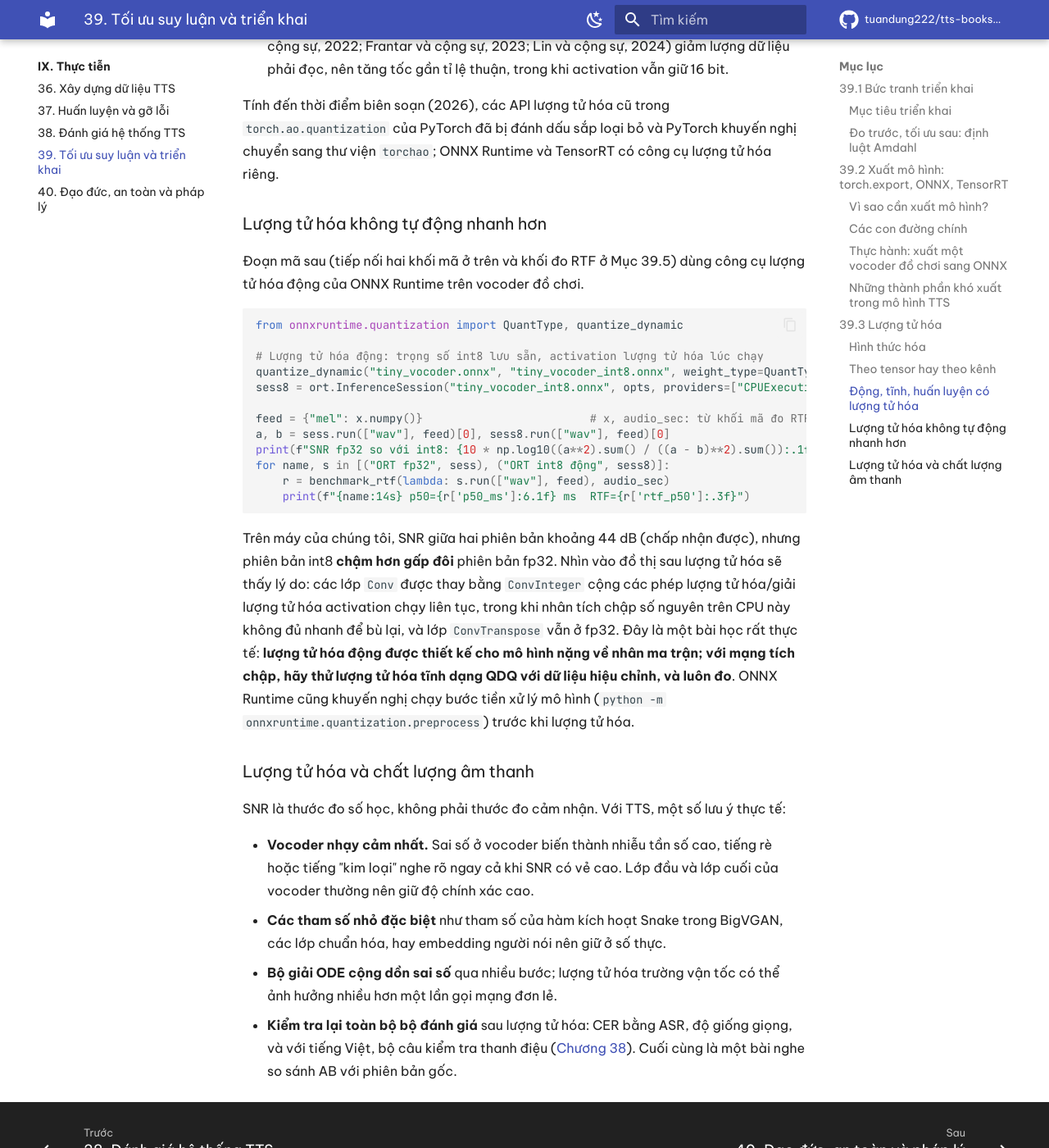
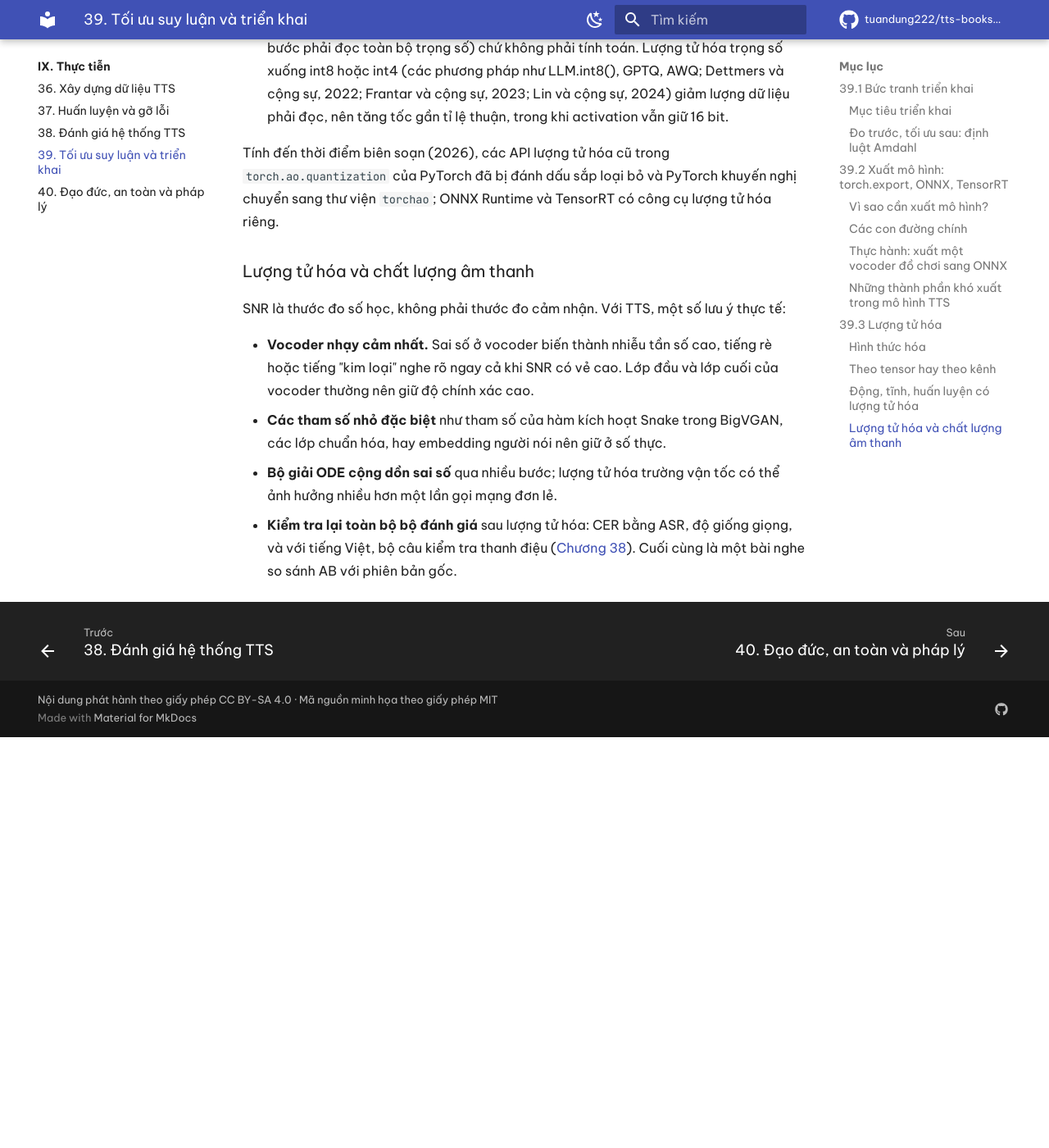
Before and after one commit to tuandung222/tts-books-2026, an MkDocs documentation site: the page built from docs/phan-9-thuc-tien/ch39-trien-khai-production.md, in a window 1280 px wide and 1400 px high, scrolled down 9076 px. Shown: the whole window at 82% size. Built offline with MkDocs 1.6.1 and Material for MkDocs 9.7.7, drawn with Linux system fonts in a browser that asks for light colours; comment, search, counter and statistics services are not loaded; after the commit the page ends 9975 px from its top, so only the background shows below that; some of the changed text lies outside the part shown.

Commit message:
WIP: bản thảo các chương đang biên soạn
Co-Authored-By: Claude Opus 5.5 <noreply@anthropic.com>
Claude-Session: https://claude.ai/code/session_01PnSv8GMC4q142v8Kx1mQHm

````diff
--- a/docs/phan-9-thuc-tien/ch39-trien-khai-production.md
+++ b/docs/phan-9-thuc-tien/ch39-trien-khai-production.md
@@ -216,7 +216,7 @@ with torch.inference_mode():
               f"{snr_db(y_ref, y_q):5.1f} dB")
 ```
 
-Trong lần chạy của chúng tôi, phần (a) cho 22,9 / 35,8 / 48,1 dB với 4 / 6 / 8 bit, rất sát công thức $6{,}02\,b$ (sai lệch nhỏ ở 4 bit vì dạng đối xứng chỉ dùng $2^b - 1$ mức). Phần (b) cho SNR đầu ra khoảng 32 dB với per-tensor so với khoảng 62 dB với per-channel: chênh lệch tới 30 dB, chỉ vì một lớp. Lý do: các kênh biên độ nhỏ bị lượng tử hóa thô, rồi lớp sau *khuếch đại* chúng lên gấp $1/s_c$ lần.
+Trong lần chạy của chúng tôi, phần (a) cho 22,9 / 35,8 / 48,1 dB với 4 / 6 / 8 bit, rất sát công thức $6{,}02\,b$. Sai lệch nhỏ ở 4 bit là do dạng đối xứng có bước lượng tử $2A/(2^b - 2)$ thay vì $2A/2^b$, làm SQNR giảm $20 \log_{10} \frac{2^b}{2^b - 2}$ dB, khoảng 1,2 dB khi $b = 4$ và không đáng kể khi $b = 8$. Phần (b) cho SNR đầu ra khoảng 32 dB với per-tensor so với khoảng 62 dB với per-channel: chênh lệch tới 30 dB, chỉ vì một lớp. Lý do: các kênh biên độ nhỏ bị lượng tử hóa thô, rồi lớp sau *khuếch đại* chúng lên gấp $1/s_c$ lần.
 
 Hai chi tiết đáng chú ý. Thứ nhất, trục kênh đầu ra của `ConvTranspose1d` là **trục 1** (trọng số có dạng `(C_in, C_out, k)`), khác với `Conv1d` (trục 0); nhầm trục là lỗi thường gặp khi tự viết lượng tử hóa. Thứ hai, nếu bạn lượng tử hóa cả lớp `ConvTranspose1d` phía sau, per-channel theo trục ra không cứu được, vì sự chênh lệch giờ nằm ở **trục vào** của lớp đó. Trường hợp này cần cân bằng lại biên độ giữa hai lớp liên tiếp trước khi lượng tử hóa (*cross-layer equalization*; Nagel và cộng sự, 2019), hoặc chuyển bớt độ khó từ activation sang trọng số như SmoothQuant (Xiao và cộng sự, 2023) làm với Transformer (Bài tập 4).
 
@@ -230,27 +230,6 @@ Hai chi tiết đáng chú ý. Thứ nhất, trục kênh đầu ra của `ConvT
 
 Tính đến thời điểm biên soạn (2026), các API lượng tử hóa cũ trong `torch.ao.quantization` của PyTorch đã bị đánh dấu sắp loại bỏ và PyTorch khuyến nghị chuyển sang thư viện `torchao`; ONNX Runtime và TensorRT có công cụ lượng tử hóa riêng.
 
-### Lượng tử hóa không tự động nhanh hơn
-
-Đoạn mã sau (tiếp nối hai khối mã ở trên và khối đo RTF ở Mục 39.5) dùng công cụ lượng tử hóa động của ONNX Runtime trên vocoder đồ chơi.
-
-```python
-from onnxruntime.quantization import QuantType, quantize_dynamic
-
-# Lượng tử hóa động: trọng số int8 lưu sẵn, activation lượng tử hóa lúc chạy
-quantize_dynamic("tiny_vocoder.onnx", "tiny_vocoder_int8.onnx", weight_type=QuantType.QInt8)
-sess8 = ort.InferenceSession("tiny_vocoder_int8.onnx", opts, providers=["CPUExecutionProvider"])
-
-feed = {"mel": x.numpy()}                         # x, audio_sec: từ khối mã đo RTF ở Mục 39.5
-a, b = sess.run(["wav"], feed)[0], sess8.run(["wav"], feed)[0]
-print(f"SNR fp32 so với int8: {10 * np.log10((a**2).sum() / ((a - b)**2).sum()):.1f} dB")
-for name, s in [("ORT fp32", sess), ("ORT int8 động", sess8)]:
-    r = benchmark_rtf(lambda: s.run(["wav"], feed), audio_sec)
-    print(f"{name:14s} p50={r['p50_ms']:6.1f} ms  RTF={r['rtf_p50']:.3f}")
-```
-
-Trên máy của chúng tôi, SNR giữa hai phiên bản khoảng 44 dB (chấp nhận được), nhưng phiên bản int8 **chậm hơn gấp đôi** phiên bản fp32. Nhìn vào đồ thị sau lượng tử hóa sẽ thấy lý do: các lớp `Conv` được thay bằng `ConvInteger` cộng các phép lượng tử hóa/giải lượng tử hóa activation chạy liên tục, trong khi nhân tích chập số nguyên trên CPU này không đủ nhanh để bù lại, và lớp `ConvTranspose` vẫn ở fp32. Đây là một bài học rất thực tế: **lượng tử hóa động được thiết kế cho mô hình nặng về nhân ma trận; với mạng tích chập, hãy thử lượng tử hóa tĩnh dạng QDQ với dữ liệu hiệu chỉnh, và luôn đo**. ONNX Runtime cũng khuyến nghị chạy bước tiền xử lý mô hình (`python -m onnxruntime.quantization.preprocess`) trước khi lượng tử hóa.
-
 ### Lượng tử hóa và chất lượng âm thanh
 
 SNR là thước đo số học, không phải thước đo cảm nhận. Với TTS, một số lưu ý thực tế:
````
Also changed, not shown: other parts of docs/phan-9-thuc-tien/ch39-trien-khai-production.md (+1 -1 lines).
